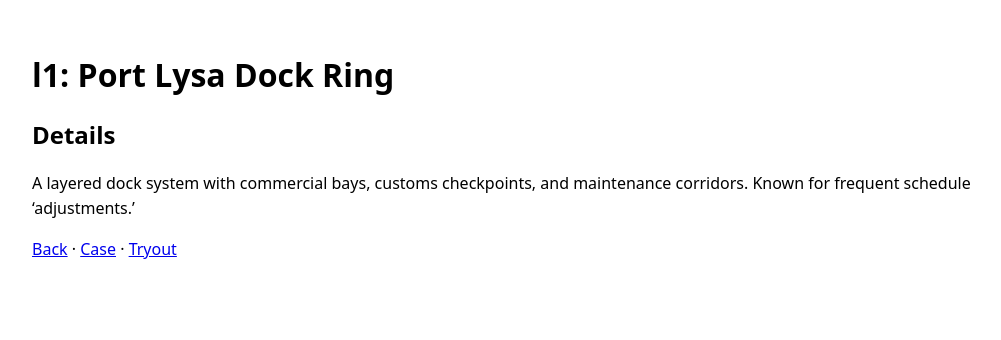
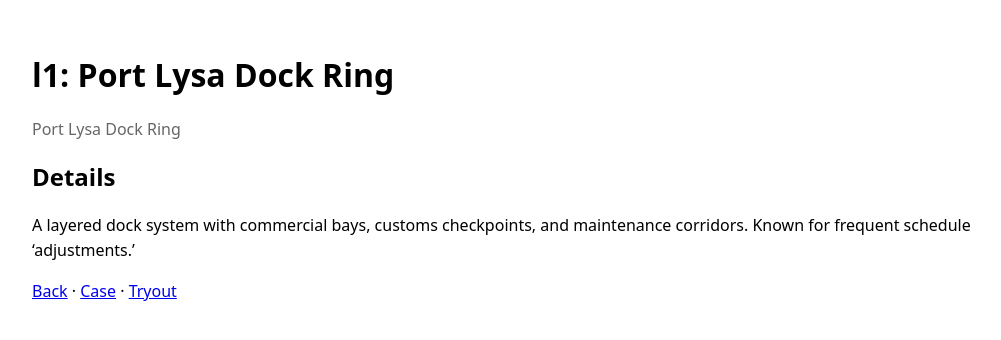
Before and after one commit to Firehorse101249/RI-Tryout, a Next.js app: page /cadet/locations/l1 in a window 1280 px wide. Shown: the top 340 px of the page, without its empty margins (0-1001 px from the left). Built offline with nearby package versions, Linux system fonts and the light colour scheme; no server answers.

Commit message:
Update [id].tsx

```diff
--- a/pages/cadet/locations/[id].tsx
+++ b/pages/cadet/locations/[id].tsx
@@ -33,7 +33,7 @@ export default function LocationPage() {
           {loc.id}: {loc.name}
         </h1>
 
-        <p style={{ color: "#666" }}>{loc.summary}</p>
+        <p style={{ color: "#666" }}>{loc.name}</p>
 
         <h2>Details</h2>
         <p style={{ lineHeight: 1.6 }}>{loc.details}</p>
```
